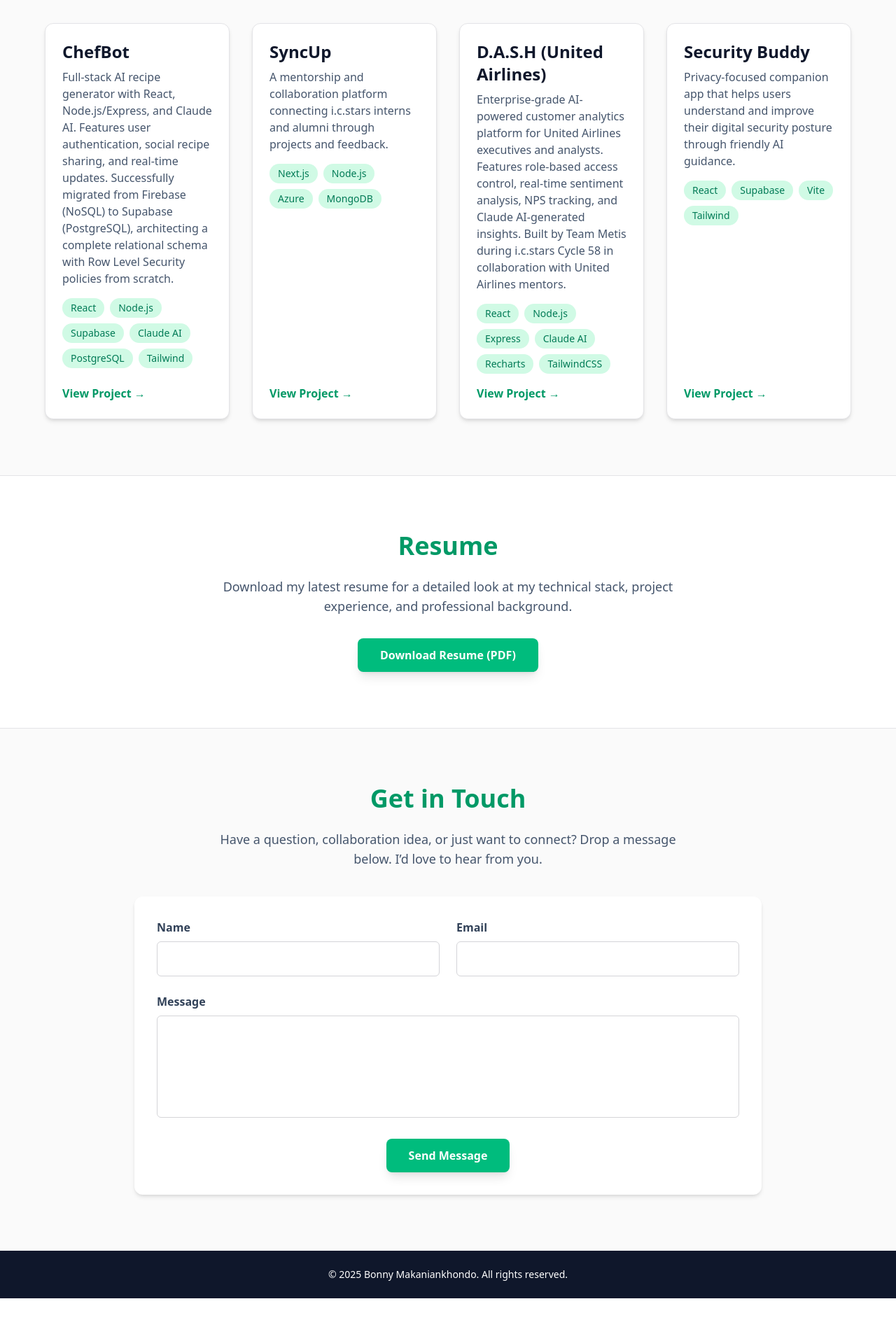
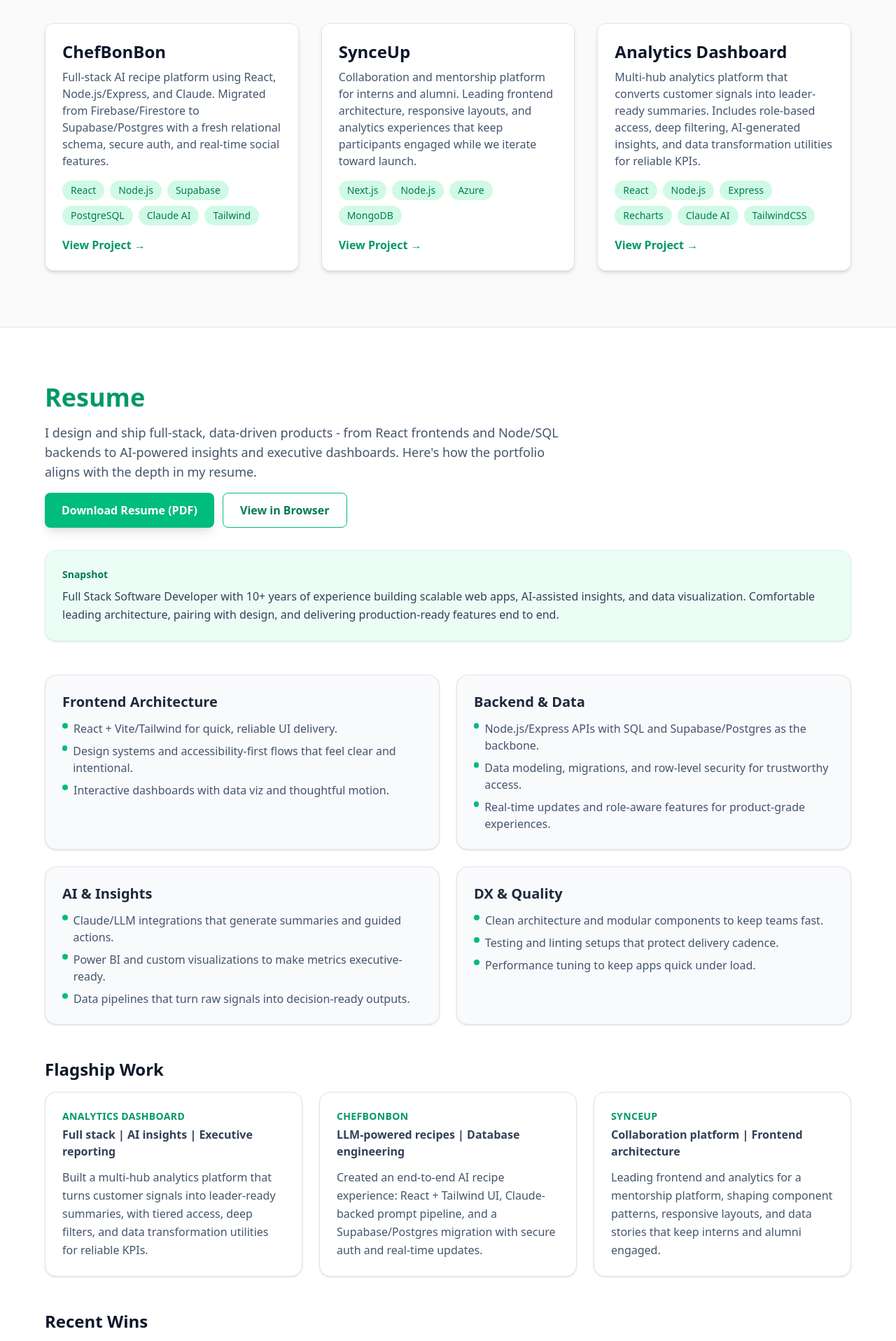
Before and after one commit to bonny2long/portfolio, a React (Vite) app: page / in a window 1280 px wide. Shown: the part 1440-3356 px from the top of the page at 70% size. Before the commit the page ends 3295 px from the top, so only its background shows below. Built offline with nearby package versions, Linux system fonts and the light colour scheme.

Commit message:
updated the resume component to better reflect my journey

```diff
--- a/src/components/Projects.jsx
+++ b/src/components/Projects.jsx
@@ -19,7 +19,7 @@
         </h2>
 
         <motion.div
-          className="grid gap-8 sm:grid-cols-2 lg:grid-cols-4"
+          className="grid gap-8 sm:grid-cols-2 lg:grid-cols-3"
           initial="hidden"
           whileInView="visible"
           viewport={{ once: true, amount: 0.2 }}
--- a/src/components/Resume.jsx
+++ b/src/components/Resume.jsx
@@ -1,6 +1,69 @@
 import React from "react";
 import { motion } from "framer-motion";
-import resumePDF from "../assets/images/Bonny-Makaniankhondo-Resume.pdf"; // ← put your latest resume here
+import resumePDF from "../assets/images/Bonny-Makaniankhondo-Full Stack Software Developer.pdf";
+
+const expertise = [
+  {
+    title: "Frontend Architecture",
+    bullets: [
+      "React + Vite/Tailwind for quick, reliable UI delivery.",
+      "Design systems and accessibility-first flows that feel clear and intentional.",
+      "Interactive dashboards with data viz and thoughtful motion.",
+    ],
+  },
+  {
+    title: "Backend & Data",
+    bullets: [
+      "Node.js/Express APIs with SQL and Supabase/Postgres as the backbone.",
+      "Data modeling, migrations, and row-level security for trustworthy access.",
+      "Real-time updates and role-aware features for product-grade experiences.",
+    ],
+  },
+  {
+    title: "AI & Insights",
+    bullets: [
+      "Claude/LLM integrations that generate summaries and guided actions.",
+      "Power BI and custom visualizations to make metrics executive-ready.",
+      "Data pipelines that turn raw signals into decision-ready outputs.",
+    ],
+  },
+  {
+    title: "DX & Quality",
+    bullets: [
+      "Clean architecture and modular components to keep teams fast.",
+      "Testing and linting setups that protect delivery cadence.",
+      "Performance tuning to keep apps quick under load.",
+    ],
+  },
+];
+
+const projects = [
+  {
+    name: "Analytics Dashboard",
+    subtitle: "Full stack | AI insights | Executive reporting",
+    impact:
+      "Built a multi-hub analytics platform that turns customer signals into leader-ready summaries, with tiered access, deep filters, and data transformation utilities for reliable KPIs.",
+  },
+  {
+    name: "ChefBonBon",
+    subtitle: "LLM-powered recipes | Database engineering",
+    impact:
+      "Created an end-to-end AI recipe experience: React + Tailwind UI, Claude-backed prompt pipeline, and a Supabase/Postgres migration with secure auth and real-time updates.",
+  },
+  {
+    name: "SynceUp",
+    subtitle: "Collaboration platform | Frontend architecture",
+    impact:
+      "Leading frontend and analytics for a mentorship platform, shaping component patterns, responsive layouts, and data stories that keep interns and alumni engaged.",
+  },
+];
+
+const wins = [
+  "Migrated production data from Firebase/Firestore to Supabase/Postgres with new relational schemas, indexing, and faster queries.",
+  "Implemented role-based access, admin workflows, and secure sessions to keep sensitive features guarded without slowing users down.",
+  "Optimized API and component architecture to reduce re-renders and improve perceived speed across responsive breakpoints.",
+  "Delivered real-time insights with Recharts, custom UI cards, and AI summaries so stakeholders can act quickly.",
+];
 
 export default function Resume() {
   return (
@@ -12,21 +75,105 @@
       viewport={{ once: true, amount: 0.3 }}
       className="bg-white text-slate-800 py-20 px-6 md:px-12 border-t border-zinc-200"
     >
-      <div className="max-w-5xl mx-auto text-center">
-        <h2 className="text-4xl font-display font-bold mb-6 text-emerald-600">
+      <div className="max-w-6xl mx-auto space-y-12">
+        <div className="grid md:grid-cols-[2fr,1fr] gap-8 items-start">
+          <div className="space-y-4">
+            <h2 className="text-4xl font-display font-bold text-emerald-600">
               Resume
             </h2>
-        <p className="text-lg text-slate-600 mb-8 max-w-2xl mx-auto">
-          Download my latest resume for a detailed look at my technical stack,
-          project experience, and professional background.
+            <p className="text-lg text-slate-600 max-w-3xl">
+              I design and ship full-stack, data-driven products - from React frontends and
+              Node/SQL backends to AI-powered insights and executive dashboards. Here's how
+              the portfolio aligns with the depth in my resume.
             </p>
+            <div className="flex flex-wrap gap-3">
               <a
                 href={resumePDF}
                 download
-          className="inline-block px-8 py-3 bg-emerald-500 text-white rounded-lg font-semibold hover:bg-emerald-600 transition-all shadow-lg"
+                className="inline-flex items-center gap-2 px-6 py-3 bg-emerald-500 text-white rounded-lg font-semibold hover:bg-emerald-600 transition-all shadow-lg"
               >
                 Download Resume (PDF)
               </a>
+              <a
+                href={resumePDF}
+                target="_blank"
+                rel="noreferrer"
+                className="inline-flex items-center gap-2 px-6 py-3 border border-emerald-500 text-emerald-700 rounded-lg font-semibold hover:bg-emerald-50 transition-all"
+              >
+                View in Browser
+              </a>
+            </div>
+          </div>
+          <div className="bg-emerald-50 border border-emerald-100 rounded-2xl p-6 shadow-sm">
+            <p className="text-sm font-semibold text-emerald-700 mb-2">
+              Snapshot
+            </p>
+            <p className="text-slate-700 leading-relaxed">
+              Full Stack Software Developer with 10+ years of experience building scalable
+              web apps, AI-assisted insights, and data visualization. Comfortable leading
+              architecture, pairing with design, and delivering production-ready features end
+              to end.
+            </p>
+          </div>
+        </div>
+
+        <div className="grid md:grid-cols-2 gap-6">
+          {expertise.map((item) => (
+            <div
+              key={item.title}
+              className="border border-zinc-200 rounded-2xl p-6 shadow-sm bg-slate-50"
+            >
+              <h3 className="text-xl font-semibold text-slate-800 mb-3">
+                {item.title}
+              </h3>
+              <ul className="space-y-2 text-slate-600">
+                {item.bullets.map((point) => (
+                  <li key={point} className="flex items-start gap-2">
+                    <span className="mt-1 h-2 w-2 rounded-full bg-emerald-500" />
+                    <span>{point}</span>
+                  </li>
+                ))}
+              </ul>
+            </div>
+          ))}
+        </div>
+
+        <div className="space-y-4">
+          <h3 className="text-2xl font-display font-bold text-slate-900">
+            Flagship Work
+          </h3>
+          <div className="grid md:grid-cols-3 gap-6">
+            {projects.map((project) => (
+              <div
+                key={project.name}
+                className="border border-zinc-200 rounded-2xl p-6 shadow-sm bg-white"
+              >
+                <p className="text-sm font-semibold text-emerald-600 uppercase tracking-wide">
+                  {project.name}
+                </p>
+                <p className="text-slate-700 font-semibold mt-1">{project.subtitle}</p>
+                <p className="text-slate-600 mt-3 leading-relaxed">{project.impact}</p>
+              </div>
+            ))}
+          </div>
+        </div>
+
+        <div className="space-y-3">
+          <h3 className="text-2xl font-display font-bold text-slate-900">
+            Recent Wins
+          </h3>
+          <ul className="grid md:grid-cols-2 gap-3">
+            {wins.map((win) => (
+              <li
+                key={win}
+                className="flex items-start gap-3 border border-zinc-200 rounded-xl p-4 bg-slate-50"
+              >
+                <span className="mt-2 h-2 w-2 rounded-full bg-emerald-500" />
+                <span className="text-slate-700 leading-relaxed">{win}</span>
+              </li>
+            ))}
+          </ul>
+        </div>
       </div>
     </motion.section>
   );
--- a/src/data/projects.json
+++ b/src/data/projects.json
@@ -1,30 +1,23 @@
 [
   {
     "id": 1,
-    "title": "ChefBot",
-    "description": "Full-stack AI recipe generator with React, Node.js/Express, and Claude AI. Features user authentication, social recipe sharing, and real-time updates. Successfully migrated from Firebase (NoSQL) to Supabase (PostgreSQL), architecting a complete relational schema with Row Level Security policies from scratch.",
-    "tech": ["React", "Node.js", "Supabase", "Claude AI", "PostgreSQL", "Tailwind"],
+    "title": "ChefBonBon",
+    "description": "Full-stack AI recipe platform using React, Node.js/Express, and Claude. Migrated from Firebase/Firestore to Supabase/Postgres with a fresh relational schema, secure auth, and real-time social features.",
+    "tech": ["React", "Node.js", "Supabase", "PostgreSQL", "Claude AI", "Tailwind"],
     "link": "https://chefbonbon.netlify.app/"
   },
   {
     "id": 2,
-    "title": "SyncUp",
-    "description": "A mentorship and collaboration platform connecting i.c.stars interns and alumni through projects and feedback.",
+    "title": "SynceUp",
+    "description": "Collaboration and mentorship platform for interns and alumni. Leading frontend architecture, responsive layouts, and analytics experiences that keep participants engaged while we iterate toward launch.",
     "tech": ["Next.js", "Node.js", "Azure", "MongoDB"],
     "link": "https://github.com/bonny2long/syncup"
   },
   {
     "id": 3,
-    "title": "D.A.S.H (United Airlines)",
-    "description": "Enterprise-grade AI-powered customer analytics platform for United Airlines executives and analysts. Features role-based access control, real-time sentiment analysis, NPS tracking, and Claude AI-generated insights. Built by Team Metis during i.c.stars Cycle 58 in collaboration with United Airlines mentors.",
-    "tech": ["React", "Node.js", "Express", "Claude AI", "Recharts", "TailwindCSS"],
+    "title": "Analytics Dashboard",
+    "description": "Multi-hub analytics platform that converts customer signals into leader-ready summaries. Includes role-based access, deep filtering, AI-generated insights, and data transformation utilities for reliable KPIs.",
+    "tech": ["React", "Node.js", "Express", "Recharts", "Claude AI", "TailwindCSS"],
     "link": "#"
-  },
-  {
-    "id": 4,
-    "title": "Security Buddy",
-    "description": "Privacy-focused companion app that helps users understand and improve their digital security posture through friendly AI guidance.",
-    "tech": ["React", "Supabase", "Vite", "Tailwind"],
-    "link": "https://github.com/bonny2long/bonnys-security-buddy"
   }
 ]
```
Also changed, not shown: 1 other file (tests, documents, lock files or other folders). Lines whose indentation alone changed are shown as unchanged.
